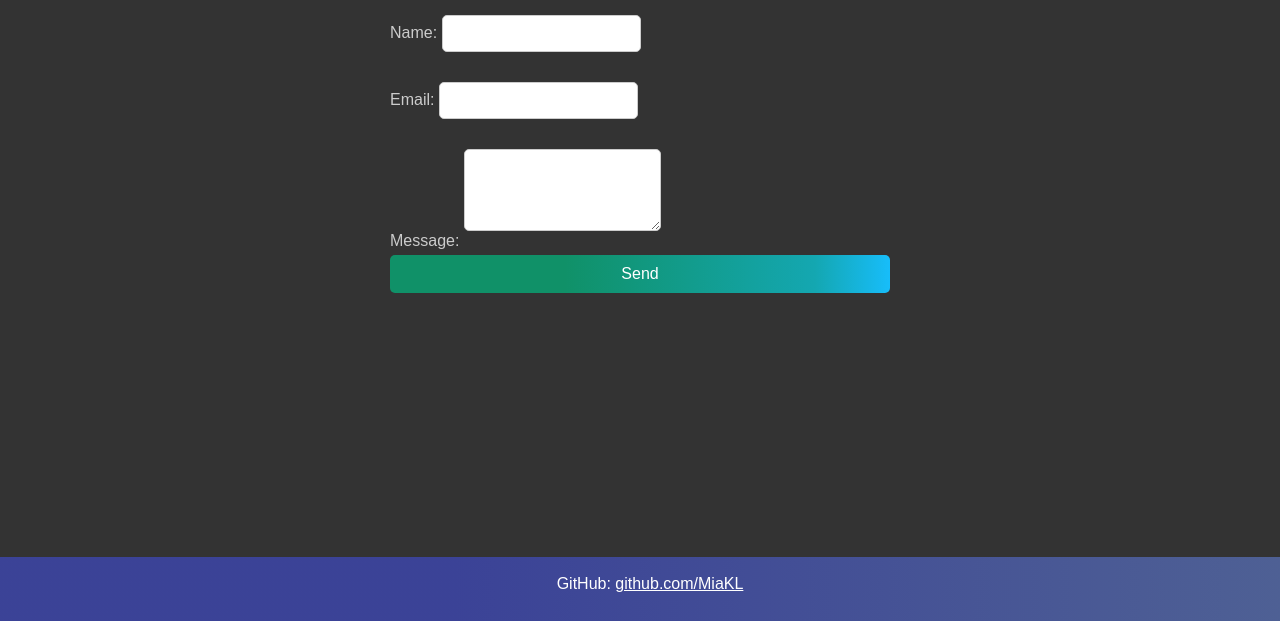
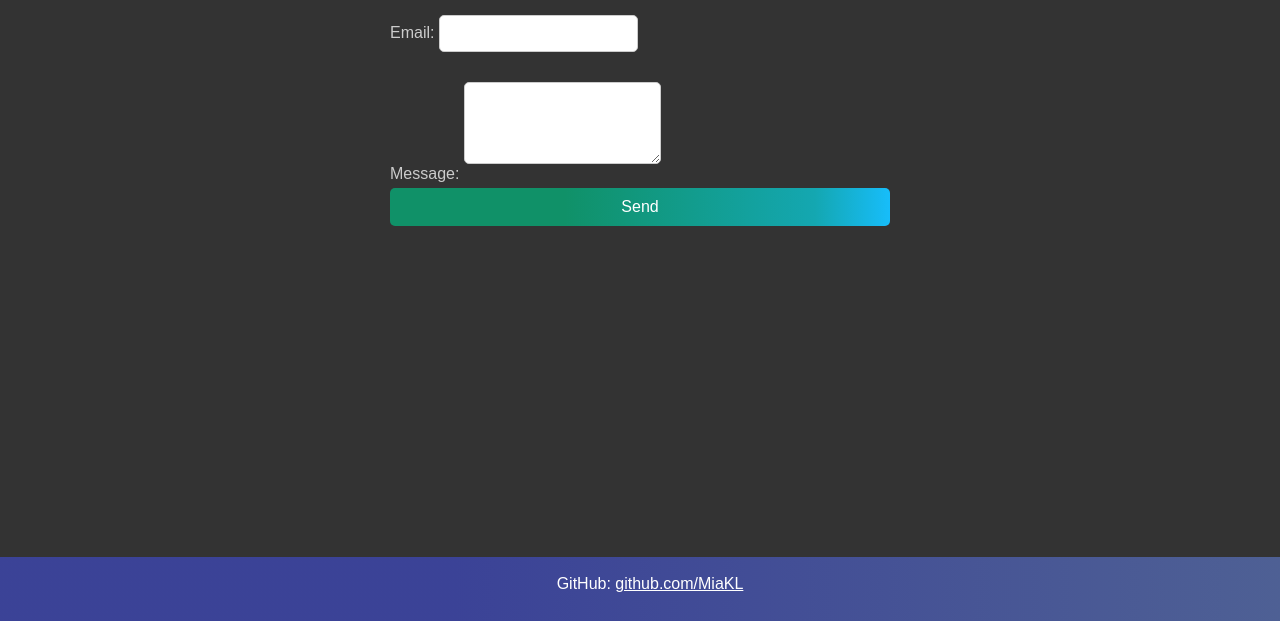
Before and after one commit to MiaKL/miakl.github.io, a plain HTML site: page contact.html in a window 1280 px wide. Shown: the part 179-800 px from the top of the page. Drawn offline with Linux system fonts and the light colour scheme.

Commit message:
Updated contact.html

```diff
--- a/contact.html
+++ b/contact.html
@@ -31,10 +31,6 @@
             <h1 class="gradient">Contact Me</h1>
             <form id="contact-form" action="https://formspree.io/f/mkgnakld" method="POST">
                 <label>
-                    Name:
-                    <input type="text" name="name" required>
-                </label>
-                <label>
                     Email:
                     <input type="email" name="email" required>
                 </label>
```
